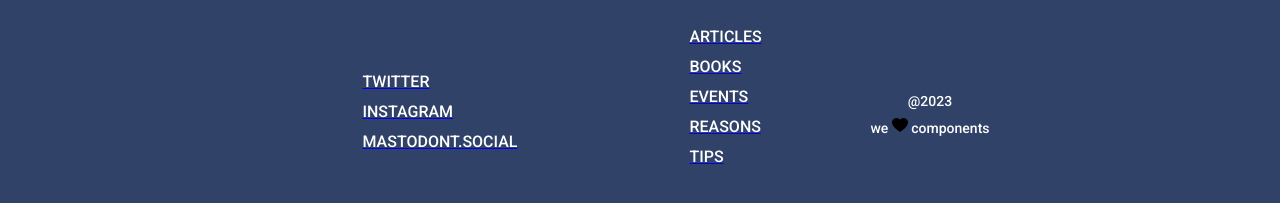
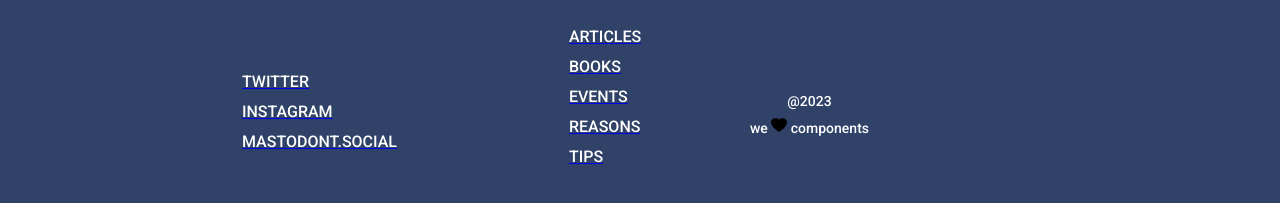
Before and after one commit to Adalab/modulo-1-evaluacion-final-CeliaMSB, a website: page public/index.html in a window 1280 px wide. Shown: the part 1345-1548 px from the top of the page. Drawn offline with Linux system fonts and the light colour scheme.

Commit message:
changes footer

```diff
--- a/src/scss/layout/_footer.scss
+++ b/src/scss/layout/_footer.scss
@@ -84,6 +84,7 @@
     display:flex;
     flex-direction: row;
     justify-content:center;
+    padding-inline-end: 20%;
 
 
     .love {
```
Also changed, not shown: public/assets/css/main.css, 1 other file.
